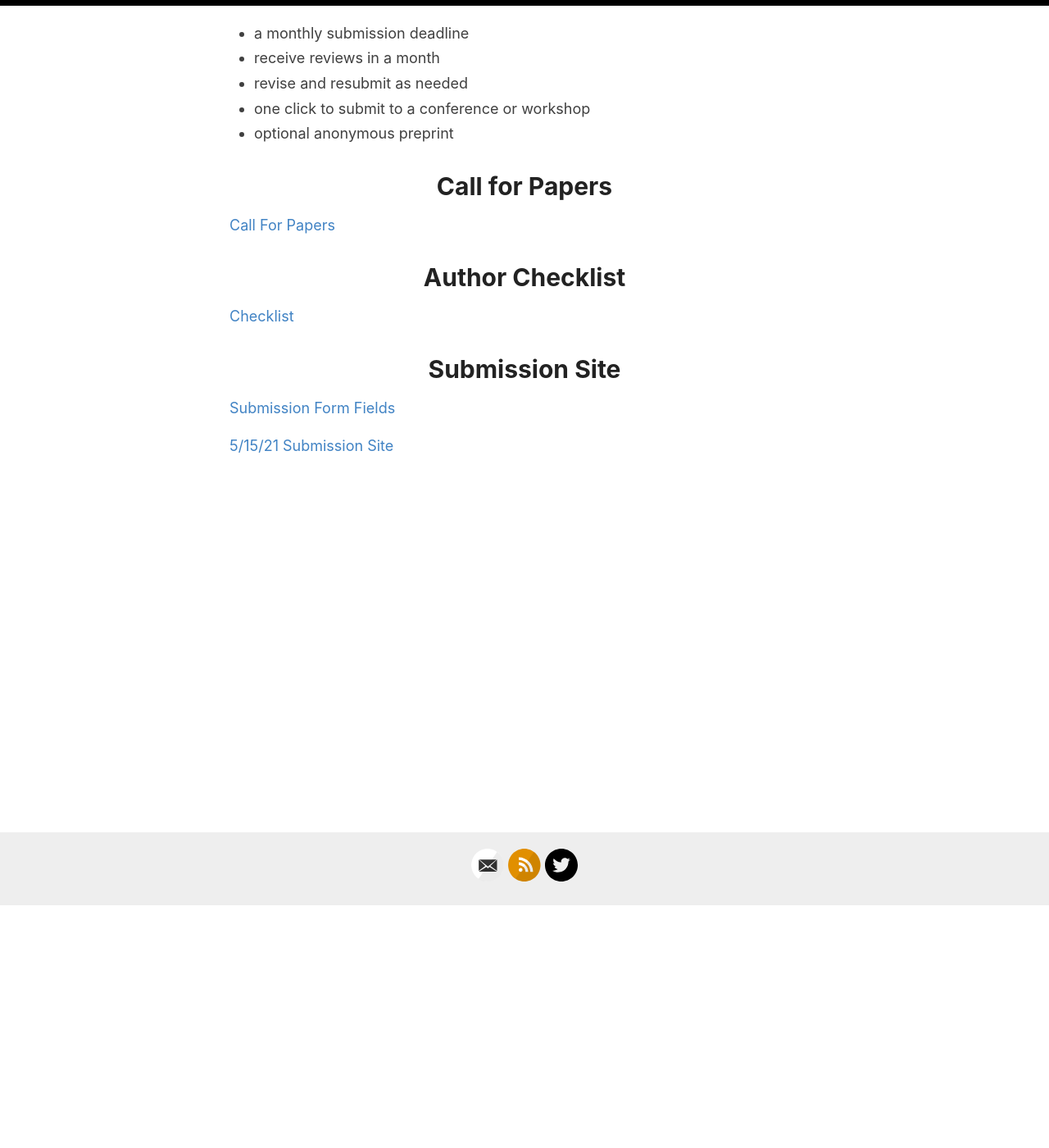
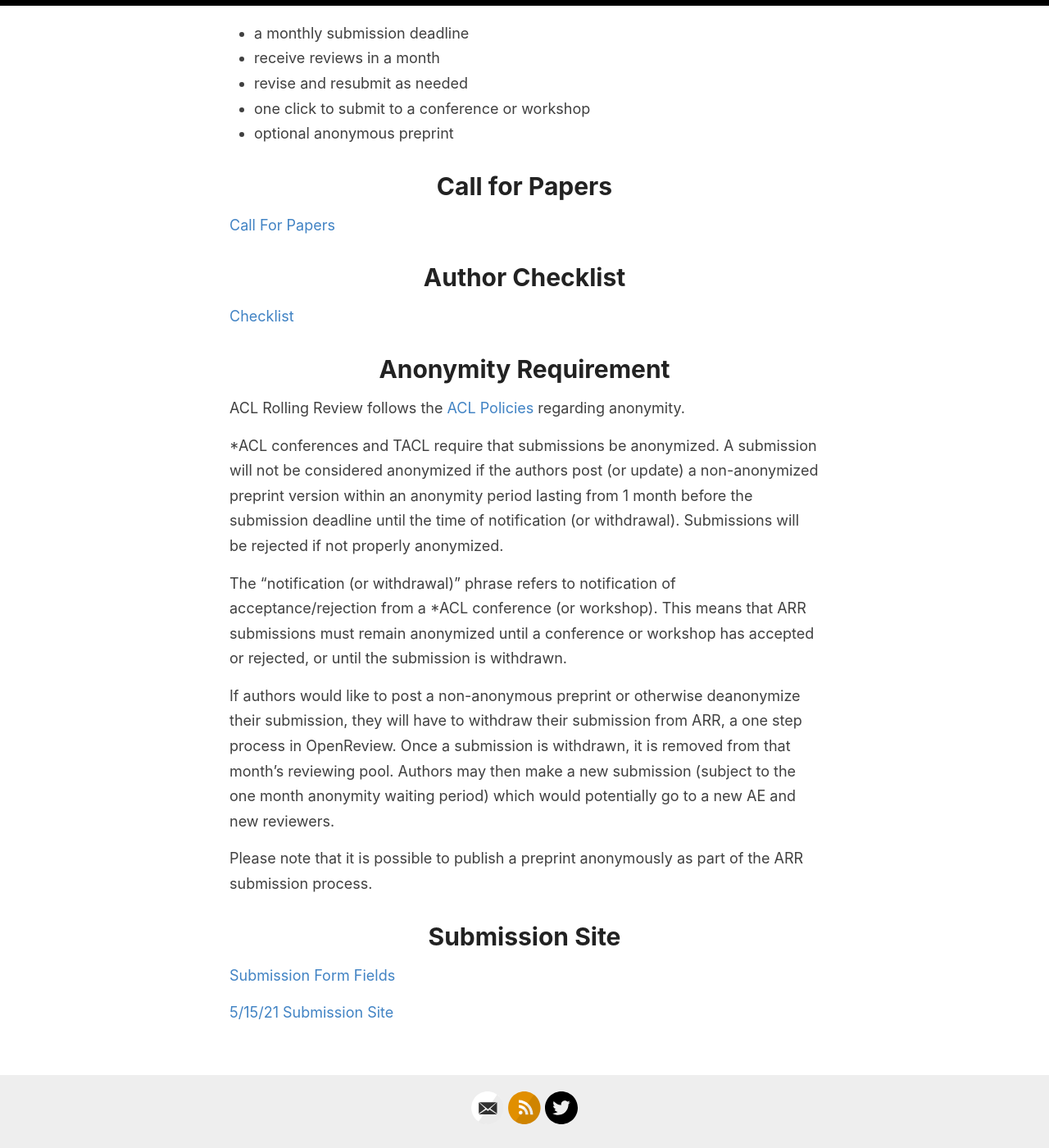
Before and after one commit to amitmerchant1990/reverie, a Jekyll site: the page built from authors.md, in a window 1280 px wide and 1400 px high, scrolled down 296 px. Shown: the whole window at 82% size. Built offline with Jekyll 4.4.1, drawn with Linux system fonts in a browser that asks for light colours.

Commit message:
Updated FAQ for authors and reviewers

```diff
--- a/authors.md
+++ b/authors.md
@@ -19,6 +19,19 @@ ACL Rolling Review offers the following:
 
 [Checklist](https://aclrollingreview.org/authorchecklist)
 
+# Anonymity Requirement
+
+ACL Rolling Review follows the [ACL Policies](https://www.aclweb.org/adminwiki/index.php?title=ACL_Policies_for_Submission,_Review_and_Citation)
+regarding anonymity.
+
+> *ACL conferences and TACL require that submissions be anonymized. A submission will not be considered anonymized if the authors post (or update) a non-anonymized preprint version within an anonymity period lasting from 1 month before the submission deadline until the time of notification (or withdrawal). Submissions will be rejected if not properly anonymized.
+
+The "notification (or withdrawal)" phrase refers to notification of acceptance/rejection from a *ACL conference (or workshop). This means that ARR submissions must remain anonymized until a conference or workshop has accepted or rejected, or until the submission is withdrawn.
+
+If authors would like to post a non-anonymous preprint or otherwise deanonymize their submission, they will have to withdraw their submission from ARR, a one step process in OpenReview. Once a submission is withdrawn, it is removed from that month's reviewing pool. Authors may then make a new submission (subject to the one month anonymity waiting period) which would potentially go to a new AE and new reviewers.
+
+Please note that it is possible to publish a preprint anonymously as part of the ARR submission process.
+
 # Submission Site
 
 [Submission Form Fields](https://aclrollingreview.org/submissionform)
```
Also changed, not shown: reviewers.md (+2 -0 lines).
